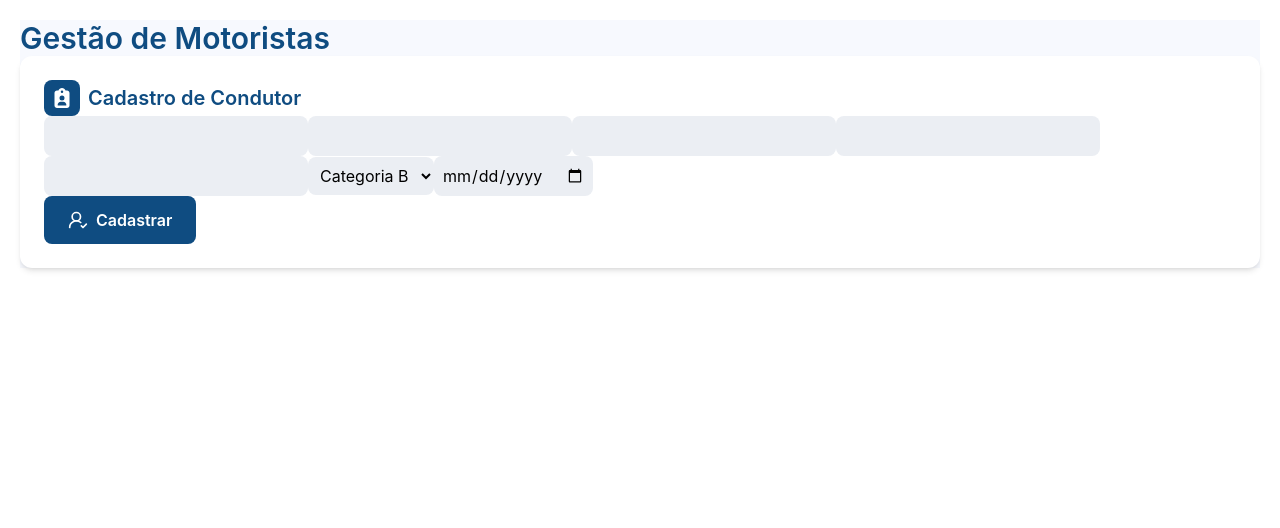
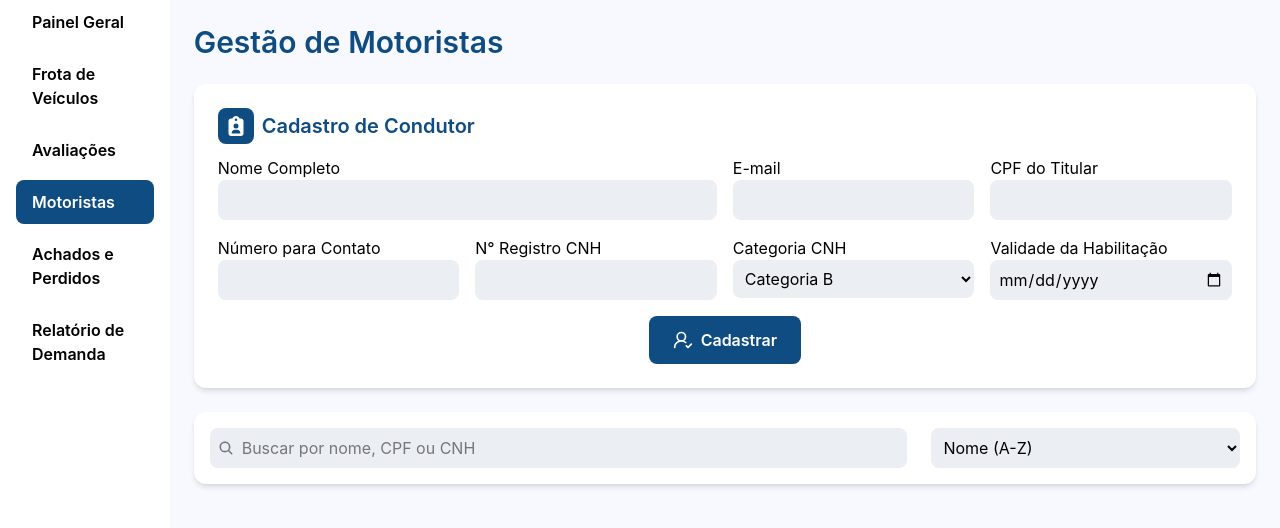
Before and after one commit to carlosrodrigueszx/muv, a React (Vite) app in the folder frontend/: page /gestao/motoristas in a window 1280 px wide. Shown: the top 528 px of the page. Built offline with nearby package versions, Linux system fonts and the light colour scheme.

Commit message:
Sidebar and Driver Management Page Modified

```diff
--- a/frontend/src/components/Sidebar.tsx
+++ b/frontend/src/components/Sidebar.tsx
@@ -1,3 +1,40 @@
+import { NavLink } from "react-router-dom";
+
+interface MenuItem {
+  name: string;
+  path: string;
+}
+
 export default function Sidebar() {
-  return <></>;
+  const menuItems: MenuItem[] = [
+    { name: "Painel Geral", path: "/" },
+    { name: "Frota de Veículos", path: "veiculos" },
+    { name: "Avaliações", path: "avaliacoes" },
+    { name: "Motoristas", path: "motoristas" },
+    { name: "Achados e Perdidos", path: "achados-perdidos" },
+    { name: "Relatório de Demanda", path: "relatorio" },
+  ];
+
+  return (
+    <aside className="bg-white w-2xs">
+      <nav className="px-[16px] space-y-2 font-semibold">
+        {menuItems.map(({ name, path }) => (
+          <NavLink
+            key={path}
+            to={path}
+            className={({ isActive }): string =>
+              `flex items-center px-4 py-2.5 rounded-lg transition-colors font-semibold
+                ${
+                  isActive
+                    ? "bg-primary text-white" // Estilo Ativo
+                    : "" // Estilo Normal
+                }`
+            }
+          >
+            {name}
+          </NavLink>
+        ))}
+      </nav>
+    </aside>
+  );
 }
--- a/frontend/src/index.css
+++ b/frontend/src/index.css
@@ -5,4 +5,5 @@
   --color-primary: #0f4c81;
   --color-secondary: #f7f9fe;
   --color-secondary-gray: #ebeef3;
+  --color-secondary-dark-gray: #727780;
 }
--- a/frontend/src/layouts/DriverLayout.tsx
+++ b/frontend/src/layouts/DriverLayout.tsx
@@ -3,9 +3,9 @@ import Sidebar from "../components/Sidebar";
 
 export default function DriverLayout() {
   return (
-    <div style={{ display: "flex", minHeight: "100vh" }}>
+    <div className="flex min-h-screen bg-secondary">
       <Sidebar />
-      <main style={{ flex: 1, padding: "20px" }}>
+      <main className="p-[24px] flex flex-col gap-[24px]">
         <Outlet /> {/* As páginas filhas entram aqui automaticamente */}
       </main>
     </div>
--- a/frontend/src/pages/management/Drivers.tsx
+++ b/frontend/src/pages/management/Drivers.tsx
@@ -1,9 +1,10 @@
 import { FaClipboardUser } from "react-icons/fa6";
 import { LuUserRoundCheck } from "react-icons/lu";
+import { IoSearch } from "react-icons/io5";
 
 export default function Drivers() {
   return (
-    <main className="bg-secondary">
+    <>
       <div className="page-title">
         <h1 className="font-semibold text-primary text-3xl">
           Gestão de Motoristas
@@ -12,9 +13,9 @@ export default function Drivers() {
 
       <div
         id="driver-register-form"
-        className="bg-white shadow-md rounded-xl p-[24px]"
+        className="bg-white shadow-md rounded-xl p-[24px] gap-[8px]"
       >
-        <div className="form-title flex gap-[8px] items-center">
+        <div className="form-title flex gap-[8px] items-center mb-3">
           <div className="bg-primary p-[8px] w-fit rounded-lg text-white">
             <FaClipboardUser size={20} />
           </div>
@@ -23,55 +24,83 @@ export default function Drivers() {
           </h2>
         </div>
         <div className="form-inputs">
-          <form action="/" method="post">
+          <form
+            action="/"
+            method="post"
+            className="grid grid-cols-4 gap-[16px]"
+          >
+            <div className="form-field col-span-2">
+              <label htmlFor="complete-name">Nome Completo</label>
               <input
                 type="text"
                 id="complete-name"
                 name="complete-name"
-              className="bg-secondary-gray p-[8px] rounded-lg"
+                maxLength={255}
+                className="bg-secondary-gray p-[8px] rounded-lg w-full"
                 required
               />
+            </div>
+            <div className="form-field">
+              <label htmlFor="email">E-mail</label>
               <input
                 type="email"
                 id="email"
                 name="email"
-              className="bg-secondary-gray p-[8px] rounded-lg"
+                className="bg-secondary-gray p-[8px] rounded-lg w-full"
               />
+            </div>
+            <div className="form-field">
+              <label htmlFor="cpf">CPF do Titular</label>
               <input
-              type="number"
+                type="text"
                 id="cpf"
                 name="cpf"
-              className="bg-secondary-gray p-[8px] rounded-lg"
+                maxLength={11}
+                className="bg-secondary-gray p-[8px] rounded-lg w-full"
               />
+            </div>
+            <div className="form-field">
+              <label htmlFor="phone-number">Número para Contato</label>
               <input
                 type="tel"
                 id="phone-number"
                 name="phone-number"
-              className="bg-secondary-gray p-[8px] rounded-lg"
+                className="bg-secondary-gray p-[8px] rounded-lg w-full"
               />
+            </div>
+            <div className="form-field">
+              <label htmlFor="cnh-value">N° Registro CNH</label>
               <input
-              type="number"
+                type="text"
                 id="cnh-value"
-              name="cnh-type"
-              className="bg-secondary-gray p-[8px] rounded-lg"
+                name="cnh-value"
+                className="bg-secondary-gray p-[8px] rounded-lg w-full"
                 required
               />
+            </div>
+            <div className="form-field">
+              <label htmlFor="cnh-type">Categoria CNH</label>
               <select
                 name="chn-type"
                 id="cnh-type"
-              className="bg-secondary-gray p-[8px] rounded-lg"
+                className="bg-secondary-gray p-[8px] rounded-lg w-full"
                 required
               >
                 <option value="B">Categoria B</option>
                 <option value="D">Categoria D</option>
               </select>
+            </div>
+            <div className="form-field">
+              <label htmlFor="cnh-valid-date">Validade da Habilitação</label>
               <input
                 type="date"
                 id="cnh-valid-date"
                 name="cnh-valid-date"
-              className="bg-secondary-gray p-[8px] rounded-lg"
+                className="bg-secondary-gray p-[8px] rounded-lg w-full"
                 required
               />
+            </div>
+            <div className="form-field col-span-2 col-start-2 justify-items-center">
               <button
                 type="submit"
                 className="flex px-[24px] py-[12px] gap-[8px] bg-primary rounded-lg text-white items-center font-semibold cursor-pointer"
@@ -79,9 +108,36 @@ export default function Drivers() {
                 <LuUserRoundCheck size={20} />
                 Cadastrar
               </button>
+            </div>
           </form>
         </div>
       </div>
-    </main>
+
+      <div
+        id="drivers-search-field"
+        className="bg-white rounded-xl shadow-md p-[16px]"
+      >
+        <form action="" className="flex gap-[24px]">
+          <div className="input-search-field relative w-full">
+            <input
+              type="search"
+              name=""
+              id=""
+              className="bg-secondary-gray p-[8px] pl-[32px] rounded-lg w-full"
+              placeholder="Buscar por nome, CPF ou CNH"
+            />
+            <IoSearch className="absolute bottom-[12px] left-[8px] text-secondary-dark-gray" />
+          </div>
+          <select
+            name=""
+            id=""
+            className="bg-secondary-gray p-[8px] rounded-lg w-md"
+          >
+            <option value="">Nome (A-Z)</option>
+            <option value="">CNH (0-9)</option>
+          </select>
+        </form>
+      </div>
+    </>
   );
 }
```
Lines whose indentation alone changed are shown as unchanged.
